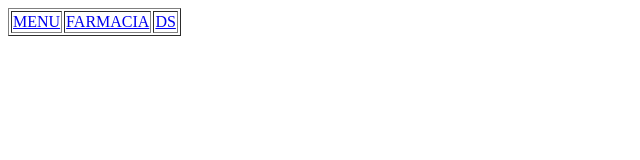
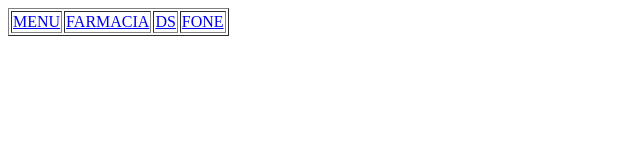
Before and after one commit to carlosfabio/linkexterno, a plain HTML site: page index.html in a window 1280 px wide. Shown: the whole page, without its empty margins (0-640 px from the left). Drawn offline with Linux system fonts and the light colour scheme.

Commit message:
Update index.html

```diff
--- a/index.html
+++ b/index.html
@@ -8,6 +8,7 @@
  <td><a href="index.html">MENU</td> </a>
  <td><a href="far.html">FARMACIA</td> </a>
  <td><a href="ds.html">DS</td> </a>
+      <td><a href="tel:+1899998888">FONE</td> </a>
  </tr>
 </TABLE>
 <br>
```
